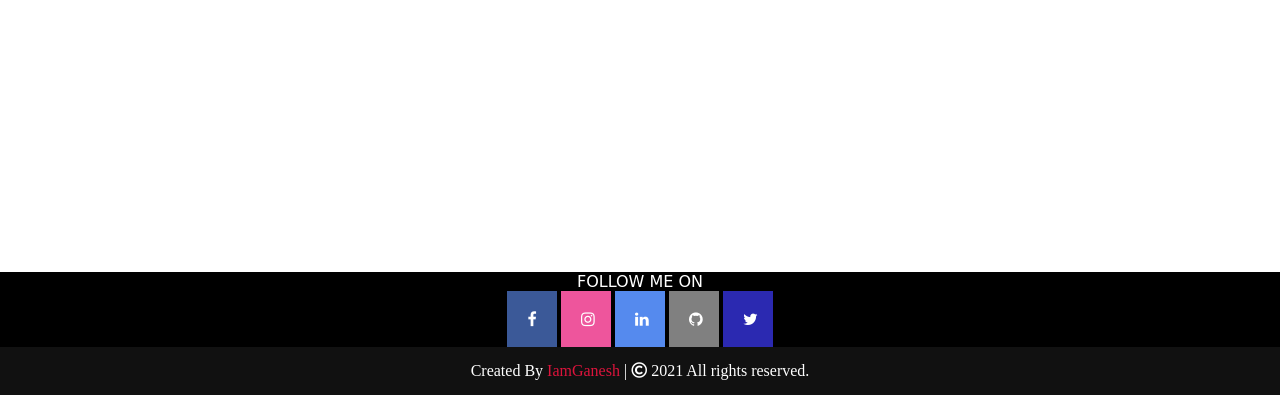
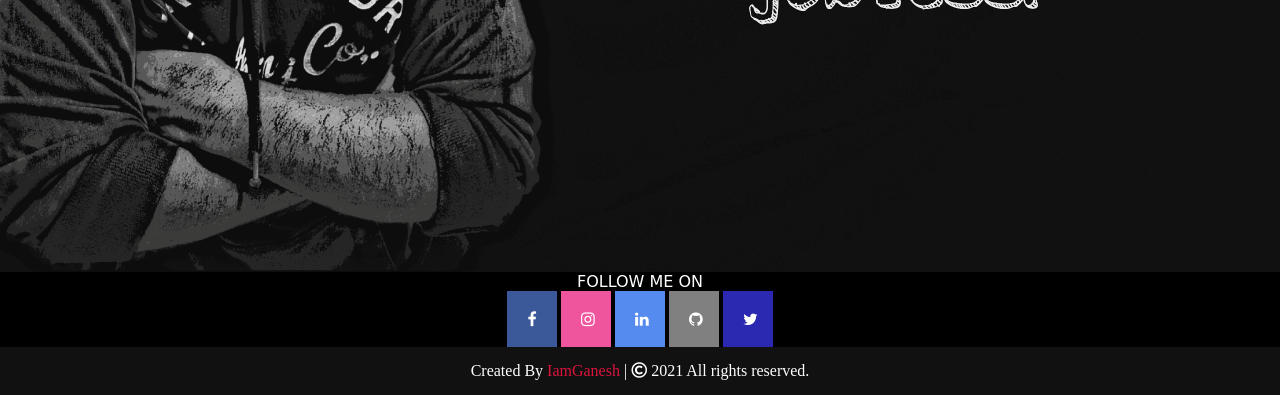
Before and after one commit to GaneshByju/ganesh, a plain HTML site: page index.html in a window 1280 px wide. Shown: the part 528-923 px from the top of the page. Drawn offline with nearby package versions, Linux system fonts and the light colour scheme.

Commit message:
Update style.css

```diff
--- a/style.css
+++ b/style.css
@@ -177,6 +177,7 @@ section .title::after{
 .home{
     display: flex;
     /* background: url(images/banner_1.jpeg) no-repeat center; */
+    background-image: url(images/IMG_20210928_172319_749.webp);
     height: 100vh;
     color: #fff;
     min-height: 500px;
```
